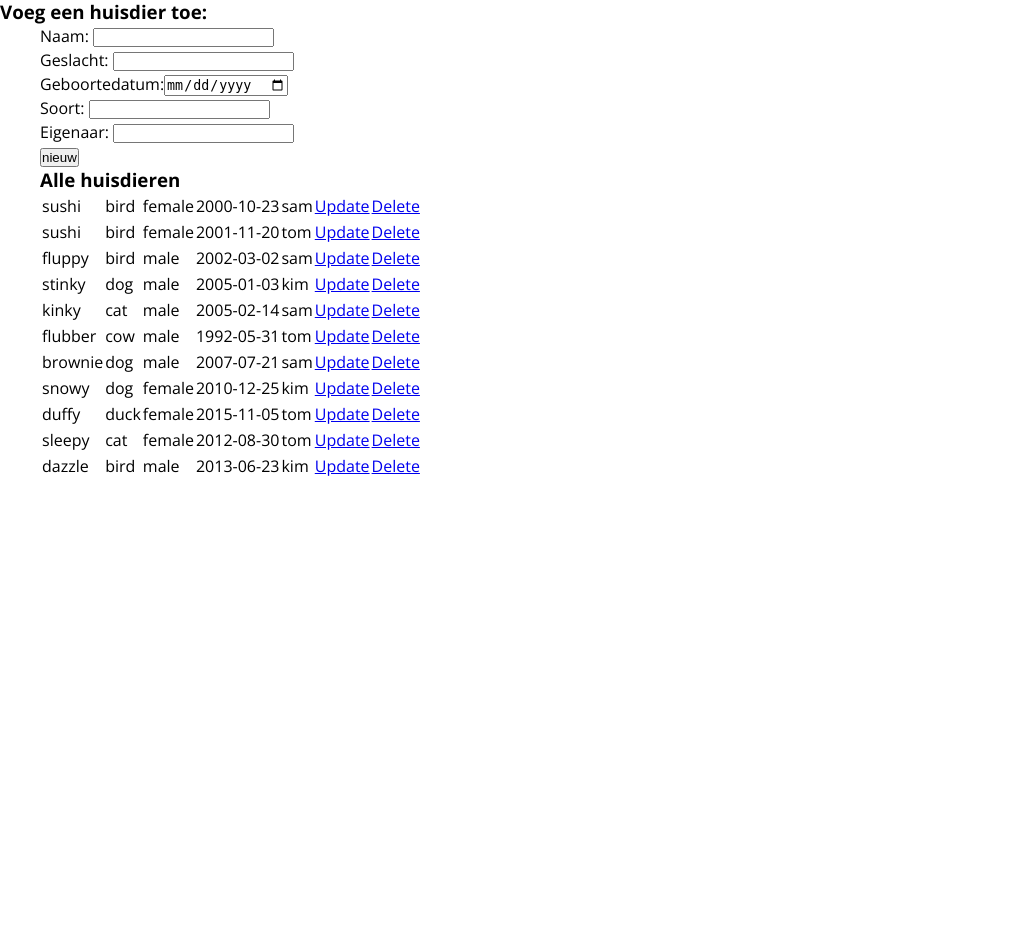
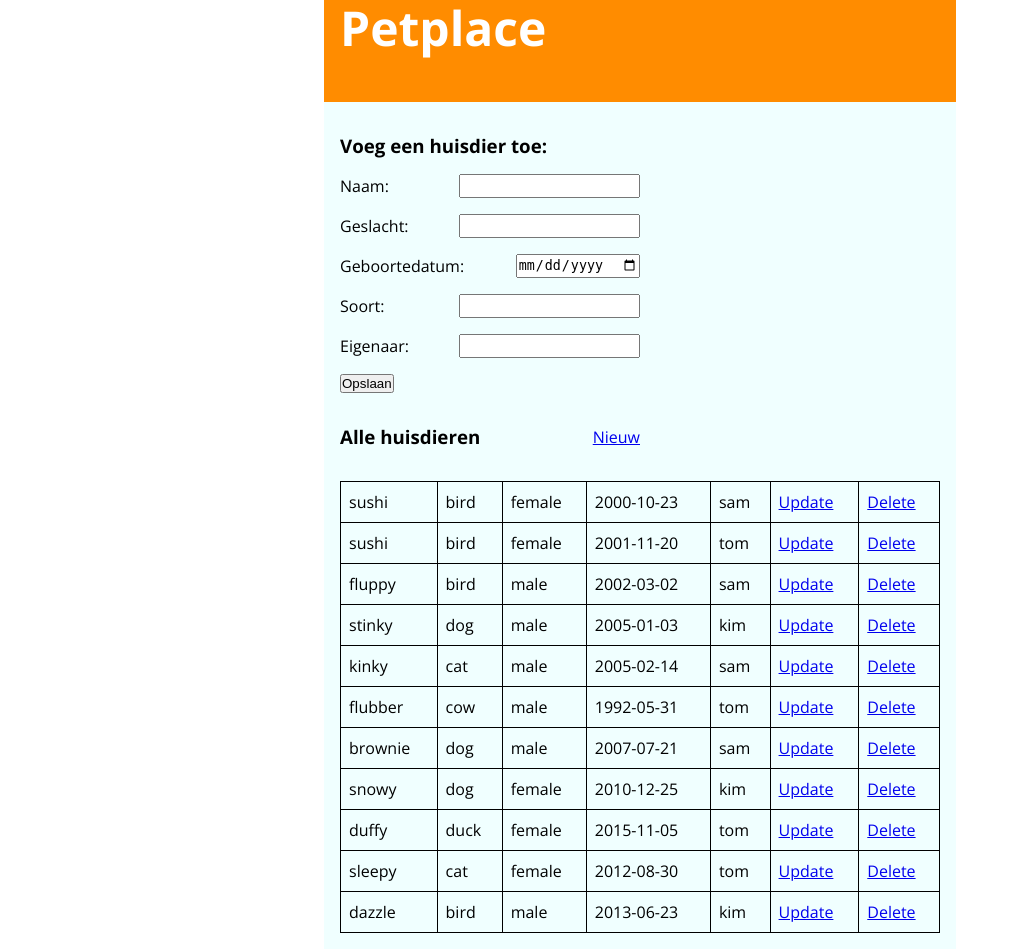
Before and after one commit to siewers32/javascript_form_validatie, a PHP site: page /birds.php in a window 1280 px wide. Shown: the whole page, without its empty margins (0-1019 px from the left). Before the commit the page ends 476 px from the top, so only its background shows below. Run offline with PHP 8.4, Linux system fonts and the light colour scheme; data comes from the database, SQL or seed files in the repository; both versions use the stored data as it was after the commit.

Commit message:
birds en more ready to go

```diff
--- /dev/null
+++ b/birds.css
@@ -0,0 +1,67 @@
+       * {
+           padding: 0px;
+           margin: 0px;
+       }
+
+       body {
+           font-family: 'Open Sans', sans-serif;
+           font-size: 16px;
+           line-height: 24px;
+       }
+
+       h3 {
+           margin-bottom: 1rem;
+           margin-top: 1rem;
+       }
+
+       .wrapper,
+       header {
+           padding: 1rem;
+           width: 600px;
+           margin: auto;
+           background-color: azure;
+       }
+
+       header {
+           height: 70px;
+           font-size: 3rem;
+           font-weight: 700;
+           color: white;
+           background-color: darkorange;
+       }
+
+       div.felement {
+           width: 300px;
+           margin-bottom: 1rem;
+           display: flex;
+           flex-direction: row;
+           justify-content: space-between;
+       }
+
+       table,
+       td {
+           border-collapse: collapse;
+           border: 1px black solid;
+           padding: 0.5rem;
+       }
+
+       table {
+           width: 100%;
+       }
+
+       div#errors {
+           display: none;
+           border: 3px red solid;
+           color: red;
+           padding: 0.5rem;
+       }
+
+       div#messages ul {
+           border: 3px solid lightgreen;
+           color: green;
+           padding: 0.5rem;
+       }
+
+       div#messages ul {
+           list-style-type: none;
+       }
--- a/birds.php
+++ b/birds.php
@@ -3,47 +3,58 @@ include("crud.php");
 ?>
 <!DOCTYPE html>
 <html lang="en">
+
 <head>
     <meta charset="UTF-8">
     <meta name="viewport" content="width=device-width, initial-scale=1.0">
     <link rel="preconnect" href="https://fonts.googleapis.com">
     <link rel="preconnect" href="https://fonts.gstatic.com" crossorigin>
-    <link href="https://fonts.googleapis.com/css2?family=Open+Sans:wght@400;700&display=swap" rel="stylesheet">    <title>Pets</title>
-    <style>
-        * {
-            padding:0px;
-            margin:0px;
-        }
-
-        body {
-            font-family: 'Open Sans', sans-serif;
-            font-size:16px;
-            line-height:24px;
-        }
-
-        .wrapper {
-            width:1200px;
-            margin: auto;
-        }
-
+    <link href="https://fonts.googleapis.com/css2?family=Open+Sans:wght@400;700&display=swap" rel="stylesheet">
+    <title>Pets</title>
+    <link rel="stylesheet" href="birds.css">
     </style>
 </head>
+
 <body>
+    <header>
+        Petplace
+    </header>
+    <div class="wrapper">
         <h3>Voeg een huisdier toe:</h3>
-    <div class="wrapper">
         <form id="petform" action="<?= $_SERVER['SCRIPT_NAME'] ?>?action=<?= $action ?>" method="post">
             <input type="hidden" name="pet_no" value="<?= $pet['pet_no'] ?>">
-        Naam: <input type="text" name="pet_name" id="pet_name" value="<?= $pet['pet_name'] ?>"><br>
-        Geslacht: <input type="text" name="gender" id="gender" value="<?= $pet['gender'] ?>"><br>
-        Geboortedatum:<input type="date" name="birthdate" id="birthdate" value="<?= $pet['birthdate'] ?>"><br>
-        Soort: <input type="text" name="species" id="species" value="<?= $pet['species'] ?>"><br>
-        Eigenaar: <input type="text" name="owner" id="owner" value="<?= $pet['owner'] ?>"><br>
+            <div class="felement">
+                <label for="pet_name">Naam:</label>
+                <input type="text" name="pet_name" id="pet_name" value="<?= $pet['pet_name'] ?>">
+            </div>
+            <div class="felement">
+                <label for="gender">Geslacht:</label>
+                <input type="text" name="gender" id="gender" value="<?= $pet['gender'] ?>">
+            </div>
+            <div class="felement">
+                <label for="birthdate">Geboortedatum:</label>
+                <input type="date" name="birthdate" id="birthdate" value="<?= $pet['birthdate'] ?>">
+            </div>
+            <div class="felement">
+                <label for="species">Soort:</label>
+                <input type="text" name="species" id="species" value="<?= $pet['species'] ?>">
+            </div>
+            <div class="felement">
+                <label for="owner">Eigenaar:</label>
+                <input type="text" name="owner" id="owner" value="<?= $pet['owner'] ?>">
+            </div>
+            <div class="felement">
                 <button type="button" name="knop" id="knop" onclick="checkLogin()"><?= $knop ?></button>
+            </div>
         </form>
+        <div id="errors"></div>
+        <div id="messages"><?= getMessages($messages); ?></div>
+        <div class="felement">
             <h3>Alle huisdieren</h3>
+            <a style="margin-top:1rem;" href="<?= $_SERVER['SCRIPT_NAME'] ?>">Nieuw</a>
+        </div>
         <table>
-
-    <?php foreach($pets as $pet) { ?>
+            <?php foreach ($pets as $pet) { ?>
                 <tr>
                     <td><?= $pet["pet_name"] ?></td>
                     <td><?= $pet["species"] ?></td>
@@ -54,7 +65,9 @@ include("crud.php");
                     <td><a href="<?= $_SERVER['SCRIPT_NAME'] ?>?action=delete&id=<?= $pet['pet_no'] ?>">Delete</a></td>
                 </tr>
             <?php   } ?>
-    <script defer src="formcheck.js"></script>
+        </table>
     </div>
+    <script src="formcheck.js"></script>
 </body>
+
 </html>
--- a/crud.php
+++ b/crud.php
@@ -15,9 +15,9 @@ $options = [
 ];
 
 $pdo = new PDO($dsn, $user, $pass, $options);
-
+$messages = [];
 //Initialiseren
-$knop = "nieuw";
+$knop = "Opslaan";
 $action = "new";
 $pet = [
     'pet_no' => "",
@@ -30,7 +30,7 @@ $pet = [
 ];
 
 //Update - ophalen van een record op basis van pet_no.
-if(isset($_GET['action']) && $_GET['action'] == 'update') {
+if (isset($_GET['action']) && $_GET['action'] == 'update') {
     $knop = "Update";
     $action = "store";
     $sql = "select * from pet where pet_no = :id";
@@ -40,14 +40,14 @@ if(isset($_GET['action']) && $_GET['action'] == 'update') {
 }
 
 //Update uitvoeren en opslaan in database
-if(isset($_GET['action']) && $_GET['action'] == 'store') {
+if (isset($_GET['action']) && $_GET['action'] == 'store' && isset($_POST['pet_no'])) {
     $sql = "update pet set "
-    ."pet_name = :pet_name, "
-    ."gender = :gender, "
-    ."species = :species, "
-    ."birthdate = :birthdate, "
-    ."owner = :owner "
-    ."where pet_no = :pet_no";
+        . "pet_name = :pet_name, "
+        . "gender = :gender, "
+        . "species = :species, "
+        . "birthdate = :birthdate, "
+        . "owner = :owner "
+        . "where pet_no = :pet_no";
 
     $pet = [
         'pet_no' => $_POST['pet_no'],
@@ -59,12 +59,13 @@ if(isset($_GET['action']) && $_GET['action'] == 'store') {
     ];
     $stmt = $pdo->prepare($sql);
     $stmt->execute($pet);
+    $messages[] = $pet["pet_name"] . " is netjes aangepast en opgeslagen in de database!";
     $knop = "Update";
     $action = "store";
 }
 
-//Een nieuwe beest toevoegen
-if(isset($_GET['action']) && $_GET['action'] == 'new') {
+//Een nieuw beest toevoegen
+if (isset($_GET['action']) && $_GET['action'] == 'new') {
     $newpet = [
         'pet_name' => $_POST['pet_name'],
         'gender' => $_POST['gender'],
@@ -73,21 +74,37 @@ if(isset($_GET['action']) && $_GET['action'] == 'new') {
         'owner' => $_POST['owner'],
     ];
     $sql = "insert into pet (pet_name, gender, birthdate, species, owner) "
-            ."values (:pet_name, :gender, :birthdate, :species, :owner)";
+        . "values (:pet_name, :gender, :birthdate, :species, :owner)";
     $stmt = $pdo->prepare($sql);
     $stmt->execute($newpet);
+    $messages[] = $newpet["pet_name"] . " is netjes opgeslagen in de database!";
 }
 
 // Een beest verwijderen
-if(isset($_GET['action']) && $_GET['action'] == 'delete') {
+if (isset($_GET['action']) && $_GET['action'] == 'delete') {
     $id = $_GET['id'];
     $sql = "update pet set "
-    ."active = 0 "
-    ."where pet_no = :pet_no";
+        . "active = 0 "
+        . "where pet_no = :pet_no";
     $stmt = $pdo->prepare($sql);
     $stmt->execute(['pet_no' => $id]);
+    $messages[] = $id . " is netjes verwijdert uit de database!";
 }
 
 //Weergeven van alle dieren
 $stmt = $pdo->query("SELECT * FROM pet WHERE active = 1");
 $pets = $stmt->fetchAll();
+
+
+function getMessages($messages)
+{
+    $result = "";
+    if (count($messages) > 0) {
+        $result = "\n<ul class='messages'>\n";
+        foreach ($messages as $m) {
+            $result .= "\t<li>" . $m . "</li>\n";
+        }
+        $result .= "</ul>\n";
+    }
+    return ($result);
+}
--- a/formcheck.js
+++ b/formcheck.js
@@ -13,29 +13,42 @@ function checkLogin() {
                 errors.push("pet_no: Niet leeg of geen nummer")
                 faulty_elements.push(el)
             }
-        } else if(el.id == "pet_name" || el.id == "species" || el.id == "eigenaar") {
+        } else if(el.id == "pet_name" || el.id == "species" || el.id == "owner") {
             if(el.value.length < 3) {
                 verzenden = false;
-                errors.push(el.id + ": Minimaal 3 letters")
+                errors.push("Naam, soort of eigenaar: Minimaal 3 letters.")
                 faulty_elements.push(el)
             }
         } else if(el.id == "gender") {
             if(el.value != "male" && el.value != "female") {
                 verzenden = false;
-                errors.push("gender: Moet male of female zijn")
+                errors.push("Geslacht: Moet male of female zijn")
                 faulty_elements.push(el)
             }
         } else if(el.id == "birthdate") {
             console.log(Date.parse(el.value))
             if(isNaN(Date.parse(el.value))) {
                 verzenden = false;
-                errors.push("birthdate: Moet een valide datum zijn bijv. (17-12-1964)")
+                errors.push("Geboortedatum: Moet een valide datum zijn bijv. (17-12-1964)")
                 faulty_elements.push(el)
             }
         }
     }
-    console.log(errors)
+
+    const uniqueErrors = errors.filter((value, index, self) => {
+        return self.indexOf(value) === index;
+    });
+
     console.log(faulty_elements)
+    errorTekst = "";
+    for(let i = 0; i < uniqueErrors.length; i++) {
+        errorTekst += uniqueErrors[i] + "<br>"
+    }
+    if(errorTekst.length > 0) {
+        errors = document.getElementById("errors")
+        errors.style.display = "block"
+        errors.innerHTML = errorTekst
+    }
     for(let i = 0; i < faulty_elements.length; i++) {
         faulty_elements[i].style.backgroundColor = "orange"
     }
```
Also changed, not shown: pets.sql (+5 -5 lines). Lines whose indentation alone changed are shown as unchanged.
